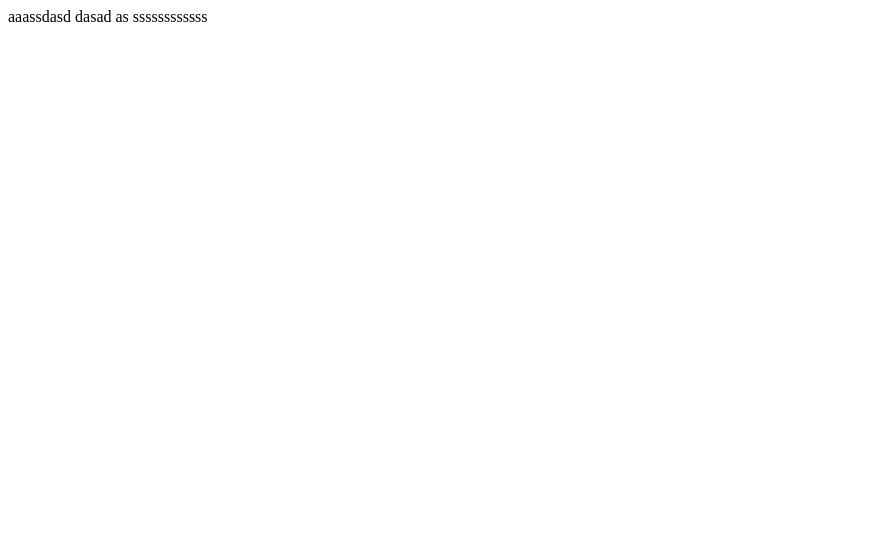
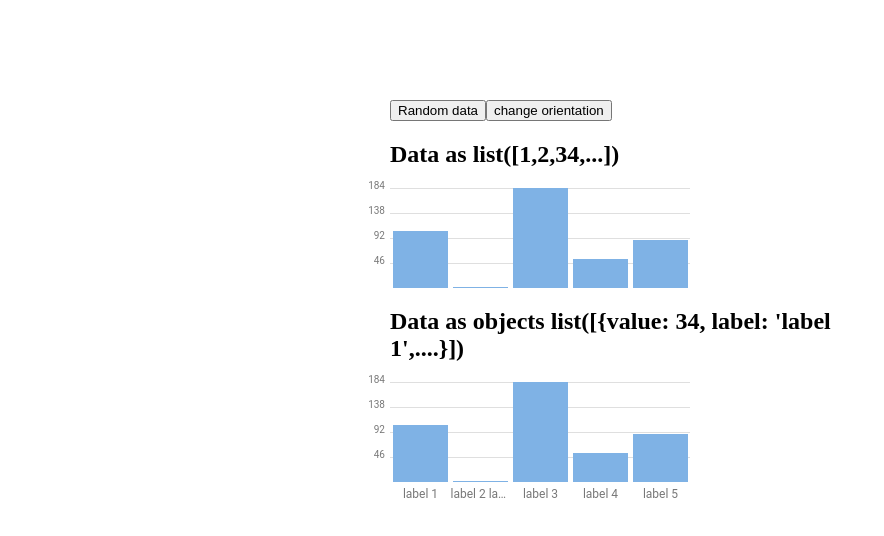
Before and after one commit to mkawczynski07/react-simple-bar-chart, a React app: page / in a window 1280 px wide. Shown: the top 536 px of the page, without its empty margins (0-884 px from the left). Built offline with nearby package versions, Linux system fonts and the light colour scheme.

Commit message:
completed first version

```diff
--- a/app/App.js
+++ b/app/App.js
@@ -1,5 +1,59 @@
+import {Component} from 'react';
+
 import SimpleBarChart from './simple-bar-chart/SimpleBarChart';
 
-export default function App(){
-    return (<SimpleBarChart />);
+export default class App extends Component {
+  constructor(props) {
+    super(props);
+    this.state = {
+      data: [
+        {value: 45, label: 'label 1'},
+        {value: 1, label: 'label 2 label 2 label 2 label 2'},
+        {value: 78, label: 'label 3'},
+        {value: 23, label: 'label 4'},
+        {value: 38, label: 'label 5'}
+      ],
+      orientation: 'vertical'
+    }
+  }
+  generateRandomData() {
+    this.setState({
+      data: this.state.data.map(item => ({...item, value: Math.floor((Math.random() * 100) + 1)}))
+    });
+  }
+  toggleOrientation() {
+    const {orientation} = this.state;
+    this.setState({
+      orientation: orientation === 'vertical' ? 'horizontal' : 'vertical'
+    });
+  }
+  render() {
+    const description = 'Data as objects list([{value: 34, label: \'label 1\',....}])';
+    const {data, orientation} = this.state;
+    const style = {
+      width: 500,
+      margin: '100px auto'
+    };
+    return (
+            <section style={style}>
+                <article>
+                    <button onClick={() => this.generateRandomData()}>Random data</button>
+                    <button onClick={() => this.toggleOrientation()}>change orientation</button>
+                </article>
+                <article>
+                    <h2>Data as list([1,2,34,...])</h2>
+                    <SimpleBarChart width={300}
+                                    height={100}
+                                    orientation={orientation}
+                                    data={data.map(item => item.value)}/>
+                </article>
+                <article>
+                    <h2>{description}</h2>
+                    <SimpleBarChart width={300}
+                                    height={100}
+                                    data={data}/>
+                </article>
+            </section>
+            );
+  }
 }
--- a/app/build.js
+++ b/app/build.js
@@ -7,6 +7,6 @@ import SimpleBarChart from './simple-bar-chart/SimpleBarChart';
   } else if (typeof define === 'function' && define.amd) {
     define(factory);
   } else {
-    root.CircleChart = factory;
+    root.SimpleBarChart = factory;
   }
 }(this, SimpleBarChart));
--- a/app/simple-bar-chart/SimpleBarChart.js
+++ b/app/simple-bar-chart/SimpleBarChart.js
@@ -1,3 +1,110 @@
-export default function SimpleBarChart(){
-    return (<div>aaassdasd dasad as ssssssssssss</div>);
+import {Component} from 'react';
+
+import Axis from './components/Axis';
+
+import {Optional, isObject, isDefined} from './utils';
+import getBarContainerStyles from './styles/barContainerStyles';
+import getBarStyles, {getBarWidth, LABEL_STYLES} from './styles/barStyles';
+
+class SimpleBarChart extends Component {
+  constructor(props) {
+    super(props);
+    this.state = {min: 0, max: 0, data: []};
+    this.calculateChartSize = this.calculateChartSize.bind(this);
+  }
+  componentDidMount() {
+    this.buildData(this.props.data);
+    this.calculateChartSize();
+    window.addEventListener('resize', this.calculateChartSize);
+  }
+  componentWillReceiveProps(nextProps) {
+    if (nextProps.data !== this.props.data) {
+      this.buildData(nextProps.data);
+    }
+  }
+  componentWillUnmount() {
+    window.removeEventListener('resize', this.calculateChartSize);
+  }
+  buildData(newData = []) {
+    const result = this.buildObjectsList(newData);
+    const max = this.getMax(result);
+    const min = this.getMin(result);
+    const data = this.calculatePercents(result, max);
+    this.setState({
+      min, max, data
+    });
+  }
+  buildObjectsList(data) {
+    return data.map(item => isObject(item) ? item : {value: item});
+  }
+  getMax(data) {
+    return data.reduce((max, item) => item.value > max ? item.value : max, 0);
+  }
+  getMin(data) {
+    return data.reduce((min, item) => item.value < min ? item.value : min, 0);
+  }
+  calculatePercents(data, max) {
+    return data.map(item => ({percent: parseInt(100 * item.value / max), ...item}));
+  }
+  calculateChartSize() {
+    const {width, height} = this.props;
+    const size = this.chart.getBoundingClientRect();
+    this.setState({
+      width: Optional(width).or(size.width),
+      height: Optional(height).or(size.height)
+    });
+  }
+  render() {
+    const {className = '', enableAxis} = this.props;
+    const {data, min, max, width, height} = this.state;
+    const chartStyles = {
+      width, height,
+      position: 'relative'
+    };
+
+    return (
+            <div className={`simple-bar-chart ${className}`} style={chartStyles}
+                 ref={chart => this.chart = chart}>
+                {enableAxis ? <Axis {...this.props} {...this.state}/> : null}
+                {data.map((item, index) => this.renderBar(item, index))}
+            </div>
+            );
+  }
+  renderBar(item, index) {
+    const barWidth = getBarWidth(this.props, this.state);
+    const barContainerStyles = getBarContainerStyles(this.props, barWidth, index);
+    const barStyles = getBarStyles(this.props, barWidth, item);
+    const {margin, labelColor} = this.props;
+    const labelStyles = {
+      ...LABEL_STYLES,
+      width: `calc(100% + ${margin}px)`,
+      left: -1 * parseInt(margin / 2),
+      color: labelColor
+    };
+
+
+    return (
+            <div className="sbc-bar-container"
+                 style={barContainerStyles}
+                 key={index}>
+                <div className="sbc-bar" style={barStyles} title={item.label}>
+                    {isDefined(item.label) ? <span style={labelStyles} title={item.label}>{item.label}</span> : null}
+                </div>
+            </div>
+            );
+  }
 }
+
+SimpleBarChart.defaultProps = {
+  data: [],
+  color: '#7FB2E5',
+  margin: 5,
+  orientation: 'vertical',
+  xAxisAmount: 4,
+  axisColor: '#DFDFDF',
+  axisValueColor: '#787878',
+  enableAxis: true,
+  labelColor: '#787878'
+};
+
+export default SimpleBarChart;
--- /dev/null
+++ b/app/simple-bar-chart/components/Axis.js
@@ -0,0 +1,48 @@
+import {Component} from 'react';
+
+import {AXIS_STYLES, VALUE_STYLES} from '../styles/axisStyle';
+
+export default class Axis extends Component {
+
+  getAxis() {
+    const {xAxisAmount, width, axisColor} = this.props;
+    const sum = this.sumDataValues();
+    const axisInterval = parseInt(sum / xAxisAmount);
+    let axis = [];
+    for (let x = 1; x <= xAxisAmount; x += 1) {
+      axis.push({
+        value: axisInterval * x,
+        styles: {
+          ...AXIS_STYLES,
+          bottom: `${parseInt(axisInterval * x * 100 / sum)}%`,
+          width: width,
+          background: axisColor
+        }
+      });
+    }
+    return axisInterval > 0 ? axis : [];
+  }
+  sumDataValues() {
+    return this.props.data.reduce((sum, item) => sum += item.value, 0);
+  }
+
+  render() {
+    const {axisInterval, axisValueColor} = this.props;
+    const axis = this.getAxis();
+    const valueStyles = {
+      ...VALUE_STYLES,
+      color: axisValueColor
+    };
+    return (
+            <div>
+                {axis.map((axis, index) => (
+                                    <div className="sbc-bar-axis"
+                                         style={axis.styles}
+                                         key={index}>
+                                        <span style={valueStyles}>{axis.value}</span>
+                                    </div>)
+                          )}
+            </div>
+            );
+  }
+}
--- /dev/null
+++ b/app/simple-bar-chart/styles/axisStyle.js
@@ -0,0 +1,16 @@
+export const VALUE_STYLES = {
+  position: 'absolute',
+  display: 'block',
+  width: 30,
+  top: -8,
+  left: -35,
+  textAlign: 'right',
+  fontFamily: 'Roboto, Arial',
+  fontSize: 10
+};
+
+export const AXIS_STYLES = {
+  position: 'absolute',
+  left: 0,
+  height: 1
+};
--- /dev/null
+++ b/app/simple-bar-chart/styles/barContainerStyles.js
@@ -0,0 +1,26 @@
+import {isVertical} from './barStyles';
+
+const STYLES = {
+  position: 'absolute',
+  transition: 'width .3s ease, height .3s ease'
+};
+
+export default function getBarContainerStyles(props, barWidth, index) {
+  const {margin, orientation} = props;
+  const chartLeftMargin = margin / 2;
+
+  if (isVertical(orientation)) {
+    return {
+      ...STYLES,
+      height: '100%',
+      bottom: 0,
+      left: index === 0 ? chartLeftMargin : ((barWidth + margin) * index + chartLeftMargin)
+    };
+  }
+  return {
+    ...STYLES,
+    width: '100%',
+    top: (barWidth + margin) * index,
+    left: 0
+  };
+}
--- /dev/null
+++ b/app/simple-bar-chart/styles/barStyles.js
@@ -0,0 +1,51 @@
+import {Optional, isObject} from '../utils';
+
+const STYLES = {
+  position: 'absolute',
+  bottom: 0,
+  left: 0,
+  transition: 'height .3s ease, width .3s ease'
+};
+
+export const LABEL_STYLES = {
+  position: 'absolute',
+  bottom: -25,
+  height: 20,
+  textAlign: 'center',
+  fontSize: 12,
+  fontFamily: 'Roboto, Arial',
+  whiteSpace: 'nowrap',
+  overflow: 'hidden',
+  textOverflow: 'ellipsis'
+};
+
+export default function getBarStyles({orientation, color}, barWidth, item) {
+  if (isVertical(orientation)) {
+    return {
+      ...STYLES,
+      height: `${item.percent}%`,
+      width: barWidth,
+      background: getBarColor(item, color)
+    };
+  }
+  return {
+    ...STYLES,
+    height: barWidth,
+    width: `${item.percent}%`,
+    background: getBarColor(item, color)
+  };
+}
+
+export function getBarWidth({margin, singleBarWidth, orientation}, {width, height, data}) {
+  const allBarsWidth = ((isVertical(orientation) ? width : height) - data.length * margin);
+  const defaultBarWidth = (allBarsWidth / data.length);
+  return Optional(singleBarWidth).or(defaultBarWidth);
+}
+
+export function isVertical(orientation) {
+  return orientation === 'vertical';
+}
+
+function getBarColor(item, color) {
+  return isObject(item) ? (item.color || color) : color;
+}
--- /dev/null
+++ b/app/simple-bar-chart/utils.js
@@ -0,0 +1,15 @@
+export function isObject(object) {
+  return typeof object === 'object';
+}
+
+export function isDefined(object) {
+  return typeof object !== 'undefined' && object !== null;
+}
+
+export function Optional(value) {
+  return {
+    or: orValue => isDefined(value) ? value : orValue,
+    isPresent: () => isDefined(value),
+    get: () => value
+  };
+}
--- a/package.json
+++ b/package.json
@@ -4,7 +4,7 @@
   "description": "Simple bar chart plugin",
   "main": "build/index.js",
   "scripts": {
-    "start": "webpack-dev-server",
+    "develop": "webpack-dev-server",
     "clean": "rimraf build",
     "test": "mocha --compilers js:babel-core/register --recursive ./tests/**/*.spec.js",
     "production": "npm run clean && webpack -p --config webpack.production.config.js --progress --profile --colors"
```
